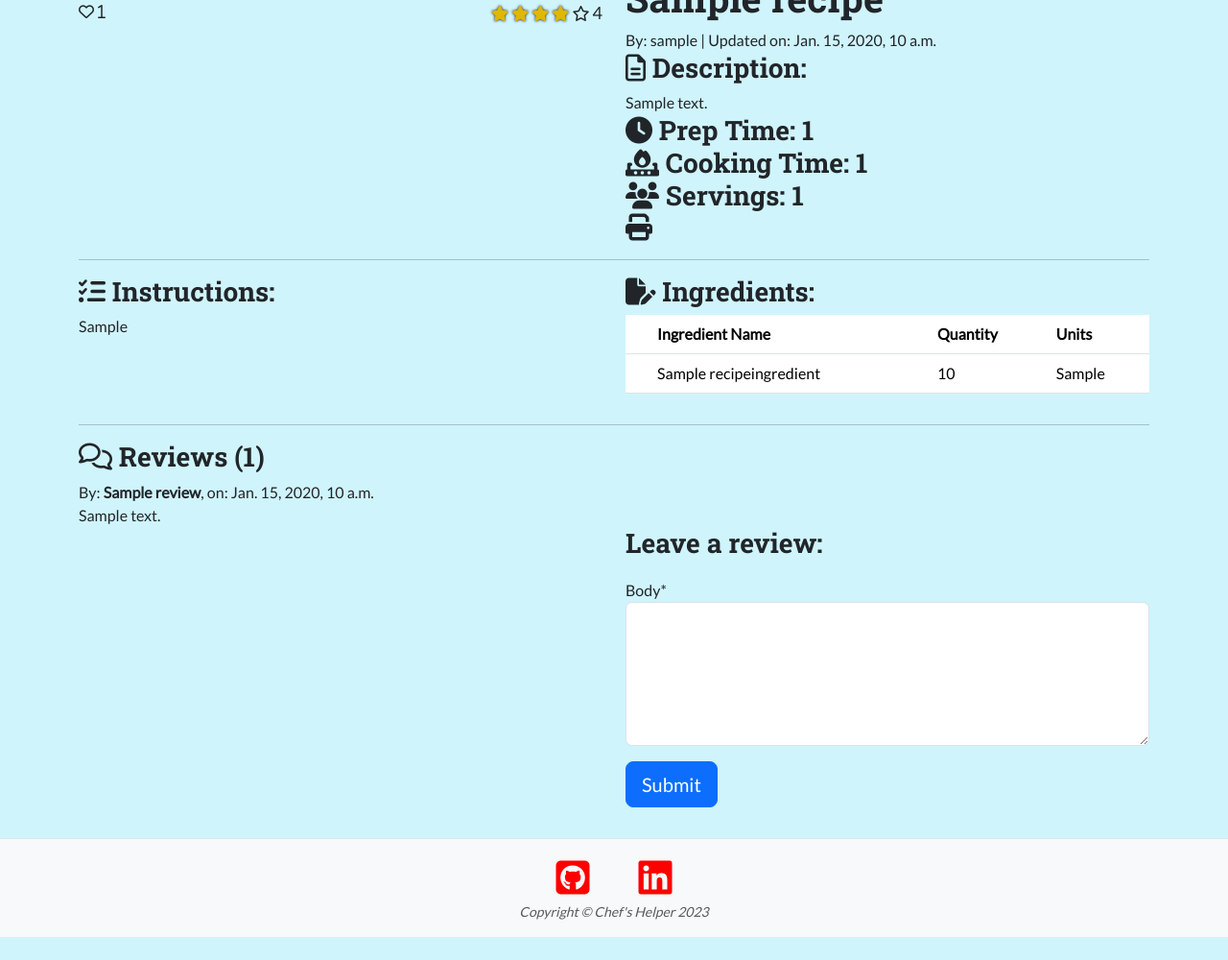
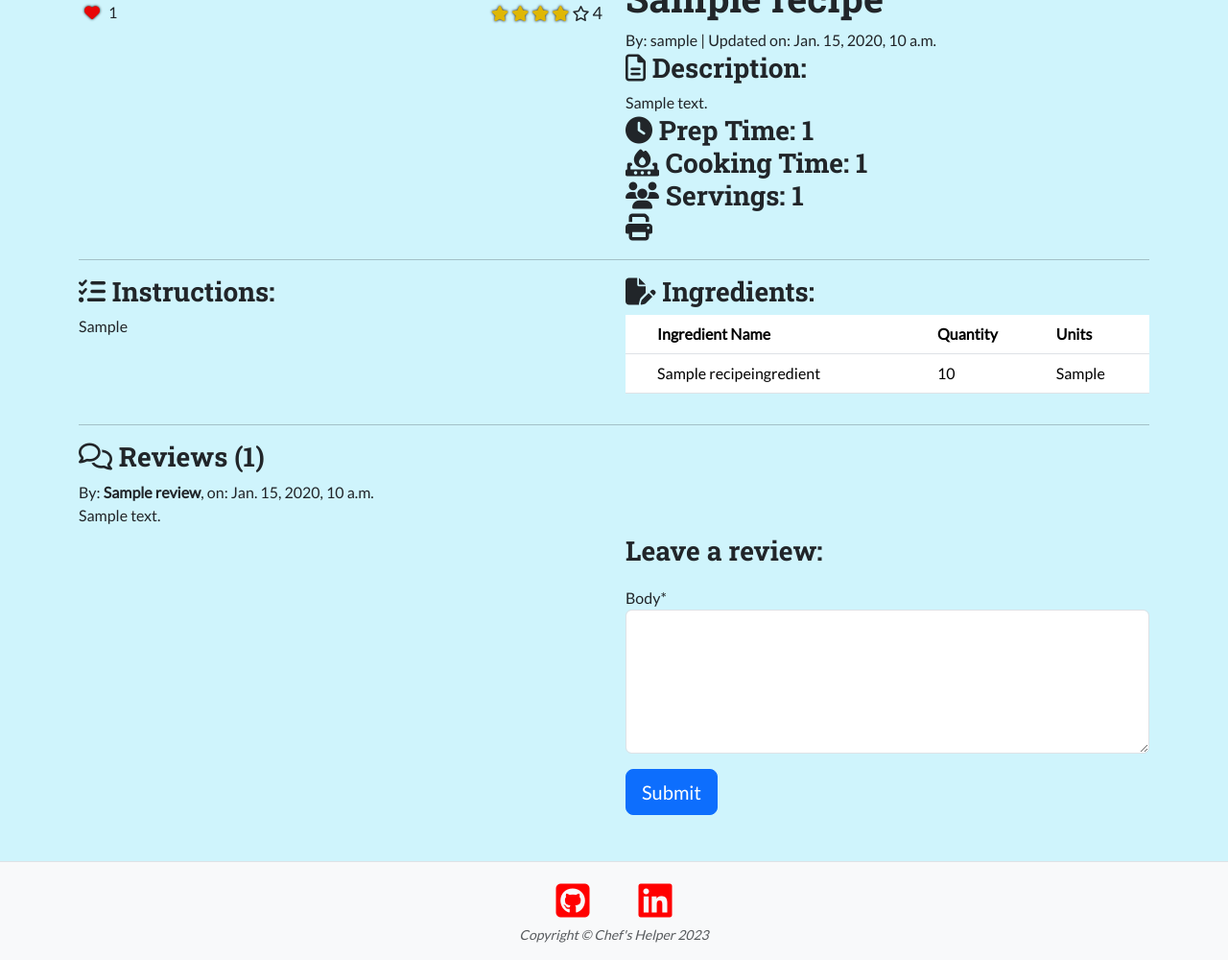
Before and after one commit to ObiOne84/django-chefs-helper, a Django app: a page that uses templates/recipe_detail.html in a window 1280 px wide. Shown: the part 131-1131 px from the top of the page at 96% size. Before the commit the page ends 1107 px from the top, so only its background shows below. Run offline with Django 3.2, Linux system fonts and the light colour scheme; a user stored in the database is signed in; tables that the repository leaves empty hold one stand-in row (values such as "Sample post"); some libraries are stand-ins or nearby versions.

Commit message:
Add like functionality to the page

```diff
--- a/recipes/urls.py
+++ b/recipes/urls.py
@@ -5,4 +5,5 @@ from django.urls import path
 urlpatterns = [
     path('', views.RecipeList.as_view(), name='home'),
     path('<slug:slug>', views.RecipeDetails.as_view(), name='recipe_detail'),
+    path('like/<slug:slug>', views.RecipeLike.as_view(), name='recipe_like'),
 ]
--- a/recipes/views.py
+++ b/recipes/views.py
@@ -1,5 +1,6 @@
-from django.shortcuts import render, get_object_or_404
+from django.shortcuts import render, get_object_or_404, reverse
 from django.views import generic, View
+from django.http import HttpResponseRedirect
 from .models import Recipe, Review, RecipeIngredient
 from .forms import ReviewForm, RecipeForm
 
@@ -88,3 +89,15 @@ class RecipeDetails(View):
                 'recipe_form': RecipeForm(instance=recipe),
             },
         )
+
+
+class RecipeLike(View):
+    def post(self, request, slug):
+        recipe = get_object_or_404(Recipe, slug=slug)
+
+        if recipe.likes.filter(id=request.user.id).exists():
+            recipe.likes.remove(request.user)
+        else:
+            recipe.likes.add(request.user)
+
+        return HttpResponseRedirect(reverse('recipe_detail', args=[slug]))
--- a/static/css/style.css
+++ b/static/css/style.css
@@ -95,6 +95,14 @@ form.signup ul li {
 .full-stars,
 .half-stars {
     color: #dfb705;
+    transition: all 3s ease-in-out;
+    opacity: 1;
+
+}
+
+.full-stars,
+.half-stars {
+    color: #dfb705;
     text-shadow: 0 0 3px #000;
 }
 
@@ -105,6 +113,20 @@ form.signup ul li {
 
 #review-button {
     margin-bottom: 2rem;
+}
+
+/* Style likes */
+.btn-like {
+    border: none;
+    background: transparent;
+}
+
+.like-heart {
+    text-shadow: 0 0 3px #000;
+}
+
+.fa-heart {
+    color: rgb(233, 6, 6);
 }
 
 
--- a/templates/recipe_detail.html
+++ b/templates/recipe_detail.html
@@ -15,9 +15,21 @@
                 <img src="{{ recipe.featured_image.url }}" alt="Image of {{ recipe.title }}" width="100%">
                 {% endif %}
                 <div class="col-12 d-flex justify-content-between">
-                    <p class="d-inline">
-                        <i class="far fa-heart"> {{ recipe.number_of_likes }}</i>
-                    </p>
+                    {% if user.is_authenticated %}
+                    <form action="{% url 'recipe_like' recipe.slug %}" class="d-inline" method="POST">
+                        {% csrf_token %}
+                        {% if liked %}
+                        <button type="submit" name="recipelike_id" value="{{ recipe.slug }}" class="btn-like"><i class="fa-solid fa-heart like-heart"></i></button>
+                        {% else %}
+                        <button type="submit" name="recipelike_id" value="{{ recipe.slug }}" class="btn-like"><i class="fa-regular fa-heart"></i></button>
+                        {% endif %}
+                        {{ recipe.number_of_likes }}
+                    </form>
+                    {% else %}
+                    <div class="d-inline">
+                        <i class="fa-solid fa-heart"></i> {{ recipe.number_of_likes }}
+                    </div>
+                    {% endif %}
                     <!-- Source: https://docs.djangoproject.com/en/4.2/ref/templates/builtins/#floatformat -->
                     <p class="d-inline">
                         <span id="rating-container">
@@ -123,11 +135,11 @@
 
     <!-- Review section -->
     <div class="row no-print">
-        <div class="col-12">
+        <div class="col-12 mb-3">
             <h3><i class="far fa-comments"></i> Reviews ({{ recipe.number_of_reviews }})</h3>
-            <div class="card-body">
+            <div class="col-md-6 col-12 card-body">
                 {% for review in reviews %}
-                <div>
+                <div class="mb-2">
                     <p>By: <strong>{{ review.name }}</strong>, on:
                         <span>{{ review.created_on }}</span>
                     </p>
@@ -138,7 +150,7 @@
 
             <div class="row">
                 <div class="col-md-6 col-12 offset-md-6">
-                    <div class="card-body">
+                    <div class="card-body mb-3`">
                         {% if reviewed %}
                         <div class="alert alert-success" role="alert">
                             Your review is awaiting approval.
```
Also changed, not shown: templates/index.html (+5 -5 lines).
